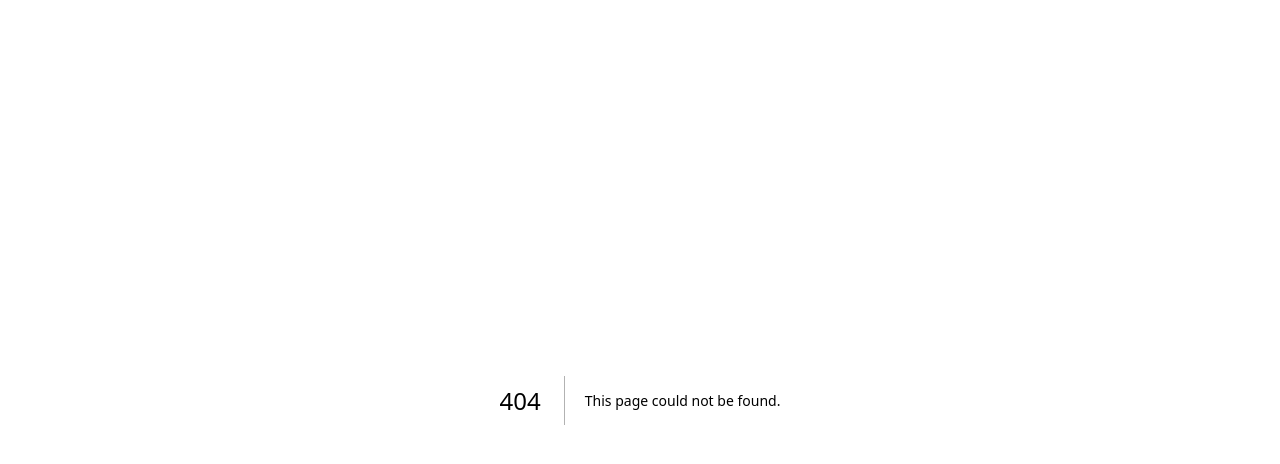
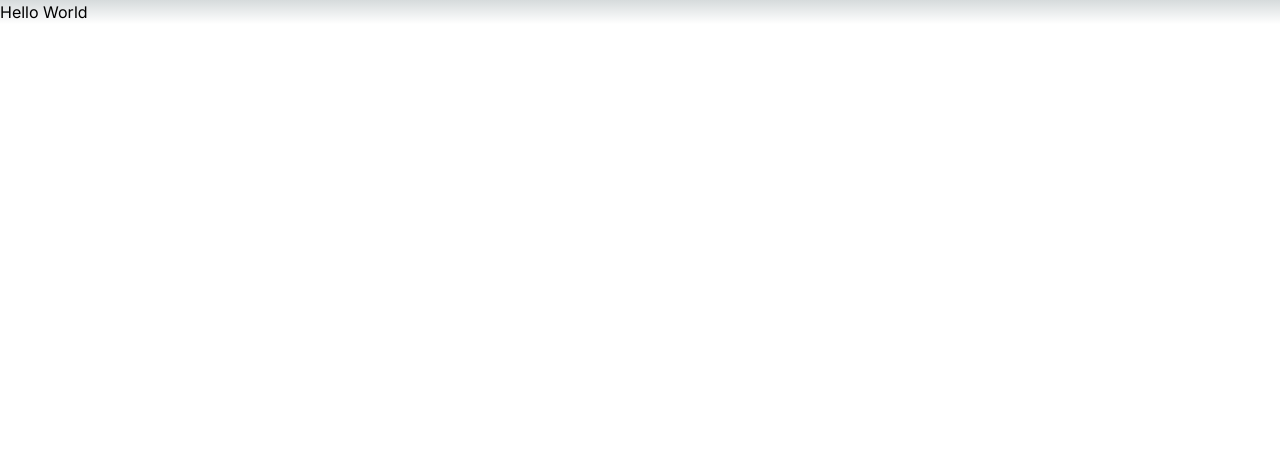
Before and after one commit to salted-caramel/pw-website-2024, a Next.js app: page /helloworld in a window 1280 px wide. Before the commit this address had no page. Shown: the top 464 px of the page. Built offline with nearby package versions, Linux system fonts and the light colour scheme.

Commit message:
add hello world file

```diff
--- /dev/null
+++ b/app/helloworld/page.tsx
@@ -0,0 +1,7 @@
+import React from "react";
+
+const page = () => {
+  return <h1>Hello World</h1>;
+};
+
+export default page;
```
